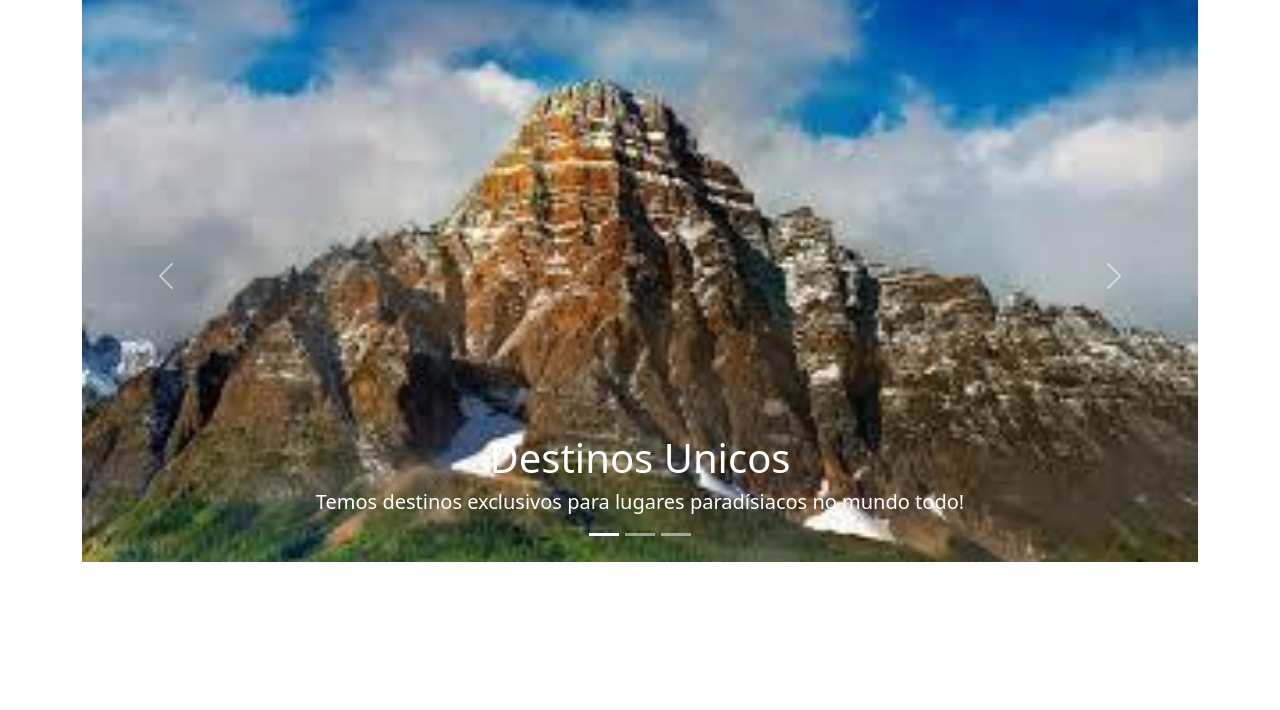
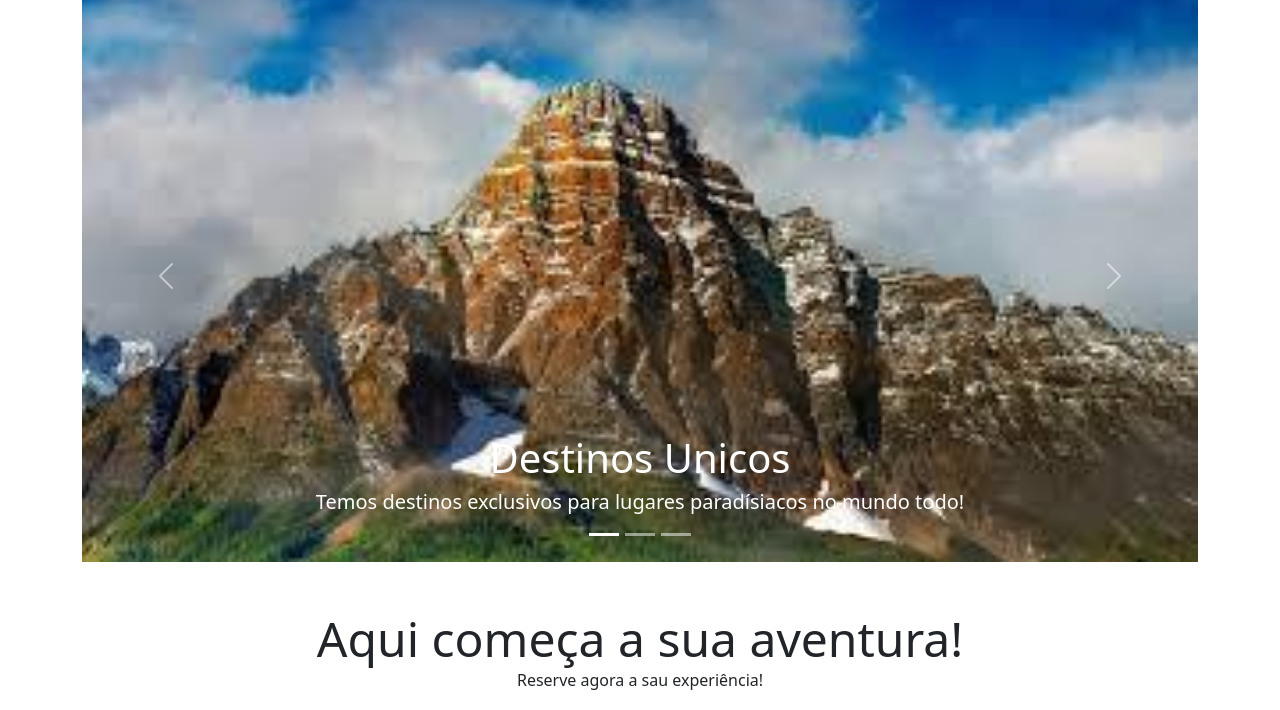
Before and after one commit to soso2410/Projeto-Travel-Agency, a plain HTML site: page index.html in a window 1280 px wide. Shown: the part 90-800 px from the top of the page. Drawn offline with nearby package versions, Linux system fonts and the light colour scheme; files whose address does not match are found by name.

Commit message:
closes #6 - Criar o subtitulo

```diff
--- a/index.html
+++ b/index.html
@@ -78,6 +78,18 @@
 </div>
  </div>
 
+ <div class="container text-center mt-5">
+    <div class="row">
+        <div class="col">
+               <div class="display-5">
+        Aqui começa a sua aventura!
+    </div>
+        </div>
+    </div>
+
+    Reserve agora a sau experiência!
+ </div>
+
 
 
     <script src="https://cdn.jsdelivr.net/npm/bootstrap@5.3.7/dist/js/bootstrap.bundle.min.js" integrity="sha384-ndDqU0Gzau9qJ1lfW4pNLlhNTkCfHzAVBReH9diLvGRem5+R9g2FzA8ZGN954O5Q" crossorigin="anonymous"></script>
```
